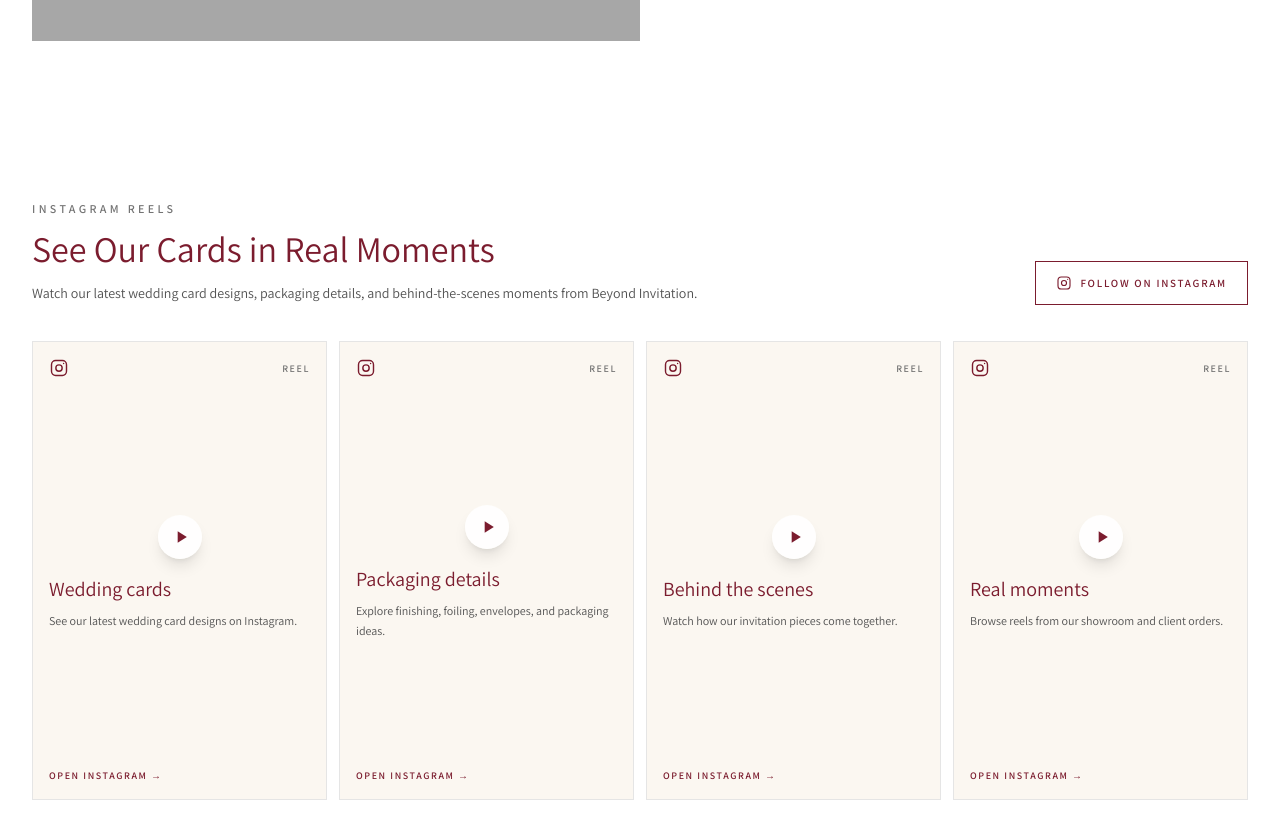
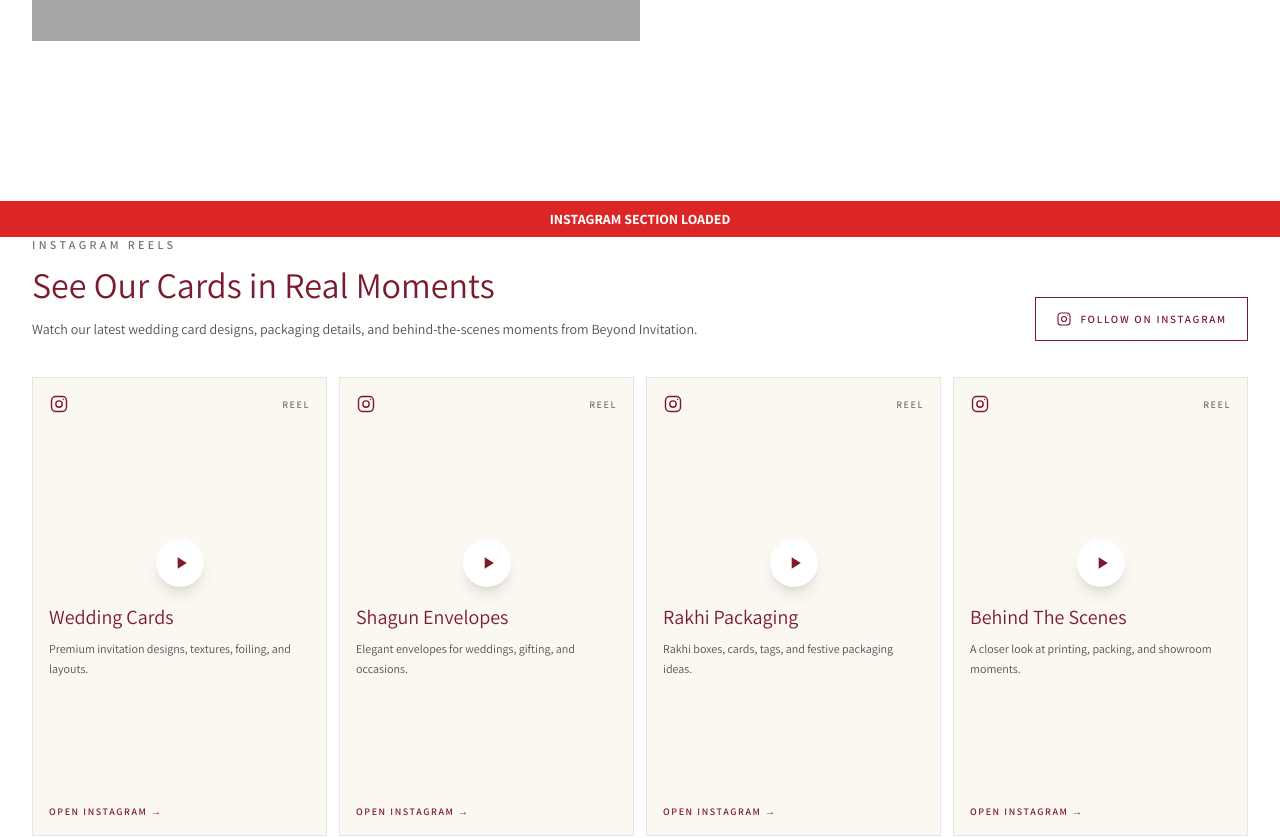
Before and after one commit to JasonDebnath001/beyond-invitation, a Next.js app: page / in a window 1280 px wide. Shown: the part 4340-5178 px from the top of the page. Built offline with nearby package versions, Linux system fonts and the light colour scheme; no server answers; grey boxes are pictures that could not be loaded.

Commit message:
try nther

```diff
--- a/app/page.tsx
+++ b/app/page.tsx
@@ -107,7 +107,7 @@ export default async function HomePage() {
       <Catalogue />
 
       <KindWords />
-      <InstagramReels limit={8} />
+      <InstagramReels />
     </>
   );
 }
--- a/components/InstagramReels.tsx
+++ b/components/InstagramReels.tsx
@@ -1,36 +1,29 @@
-// components/InstagramReels.tsx
+"use client";
 
-import Image from "next/image";
 import Link from "next/link";
-
-import { fetchInstagramReels } from "@/lib/instagram";
-
-type InstagramReelsProps = {
-  limit?: number;
-};
 
 const INSTAGRAM_PROFILE_URL = "https://www.instagram.com/beyond_invitation/";
 
-const fallbackReels = [
+const reels = [
   {
-    id: "fallback-1",
-    title: "Wedding cards",
-    description: "See our latest wedding card designs on Instagram.",
+    id: "reel-1",
+    title: "Wedding Cards",
+    description: "Premium invitation designs, textures, foiling, and layouts.",
   },
   {
-    id: "fallback-2",
-    title: "Packaging details",
-    description: "Explore finishing, foiling, envelopes, and packaging ideas.",
+    id: "reel-2",
+    title: "Shagun Envelopes",
+    description: "Elegant envelopes for weddings, gifting, and occasions.",
   },
   {
-    id: "fallback-3",
-    title: "Behind the scenes",
-    description: "Watch how our invitation pieces come together.",
+    id: "reel-3",
+    title: "Rakhi Packaging",
+    description: "Rakhi boxes, cards, tags, and festive packaging ideas.",
   },
   {
-    id: "fallback-4",
-    title: "Real moments",
-    description: "Browse reels from our showroom and client orders.",
+    id: "reel-4",
+    title: "Behind The Scenes",
+    description: "A closer look at printing, packing, and showroom moments.",
   },
 ];
 
@@ -55,7 +48,7 @@ function InstagramIcon({ className = "" }: { className?: string }) {
 
 function PlayIcon() {
   return (
-    <span className="flex h-11 w-11 items-center justify-center rounded-full bg-white/90 text-carbon shadow-lg transition-transform duration-300 group-hover:scale-110">
+    <span className="flex h-12 w-12 items-center justify-center rounded-full bg-white text-carbon shadow-lg transition-transform duration-300 group-hover:scale-110">
       <svg
         className="ml-0.5 h-5 w-5"
         viewBox="0 0 24 24"
@@ -68,13 +61,15 @@ function PlayIcon() {
   );
 }
 
-export default async function InstagramReels({
-  limit = 8,
-}: InstagramReelsProps) {
-  const reels = await fetchInstagramReels(limit);
-
+export default function InstagramReels() {
   return (
-    <section className="bg-white py-16 sm:py-20">
+    <section
+      id="instagram-reels"
+      className="relative z-10 block bg-white py-16 sm:py-20"
+    >
+        <div className="bg-red-600 px-4 py-2 text-center text-sm font-bold text-white">
+  INSTAGRAM SECTION LOADED
+</div>
       <div className="mx-auto max-w-7xl px-4 sm:px-6 lg:px-8">
         <div className="mb-9 flex flex-col gap-5 sm:flex-row sm:items-end sm:justify-between">
           <div>
@@ -103,54 +98,8 @@ export default async function InstagramReels({
           </Link>
         </div>
 
-        {reels.length > 0 ? (
-          <div className="grid grid-cols-2 gap-3 sm:grid-cols-3 lg:grid-cols-4 xl:grid-cols-4">
-            {reels.map((reel) => {
-              const imageSrc = reel.thumbnail_url || reel.media_url;
-
-              if (!imageSrc) {
-                return null;
-              }
-
-              return (
-                <Link
-                  key={reel.id}
-                  href={reel.permalink}
-                  target="_blank"
-                  rel="noopener noreferrer"
-                  className="group relative aspect-[9/14] overflow-hidden bg-neutral-100"
-                  aria-label="Open Instagram reel"
-                >
-                  <Image
-                    src={imageSrc}
-                    alt={reel.caption || "Instagram reel from Beyond Invitation"}
-                    fill
-                    sizes="(min-width: 1280px) 25vw, (min-width: 1024px) 25vw, (min-width: 640px) 33vw, 50vw"
-                    className="object-cover transition-transform duration-500 group-hover:scale-105"
-                  />
-
-                  <div className="absolute inset-0 bg-gradient-to-t from-black/65 via-black/10 to-transparent" />
-
-                  <div className="absolute left-3 top-3 rounded-full bg-white/90 px-3 py-1 text-[10px] font-semibold uppercase tracking-[0.16em] text-carbon">
-                    Instagram
-                  </div>
-
-                  <div className="absolute inset-0 flex items-center justify-center">
-                    <PlayIcon />
-                  </div>
-
-                  {reel.caption && (
-                    <p className="absolute bottom-3 left-3 right-3 line-clamp-2 text-xs leading-5 text-white">
-                      {reel.caption}
-                    </p>
-                  )}
-                </Link>
-              );
-            })}
-          </div>
-        ) : (
         <div className="grid grid-cols-2 gap-3 sm:grid-cols-4">
-            {fallbackReels.map((item) => (
+          {reels.map((item) => (
             <Link
               key={item.id}
               href={INSTAGRAM_PROFILE_URL}
@@ -161,6 +110,7 @@ export default async function InstagramReels({
               <div className="flex h-full flex-col justify-between">
                 <div className="flex items-center justify-between">
                   <InstagramIcon className="h-5 w-5 text-carbon" />
+
                   <span className="text-[10px] font-semibold uppercase tracking-[0.16em] text-neutral-500">
                     Reel
                   </span>
@@ -187,7 +137,6 @@ export default async function InstagramReels({
             </Link>
           ))}
         </div>
-        )}
       </div>
     </section>
   );
```
Lines whose indentation alone changed are shown as unchanged.
